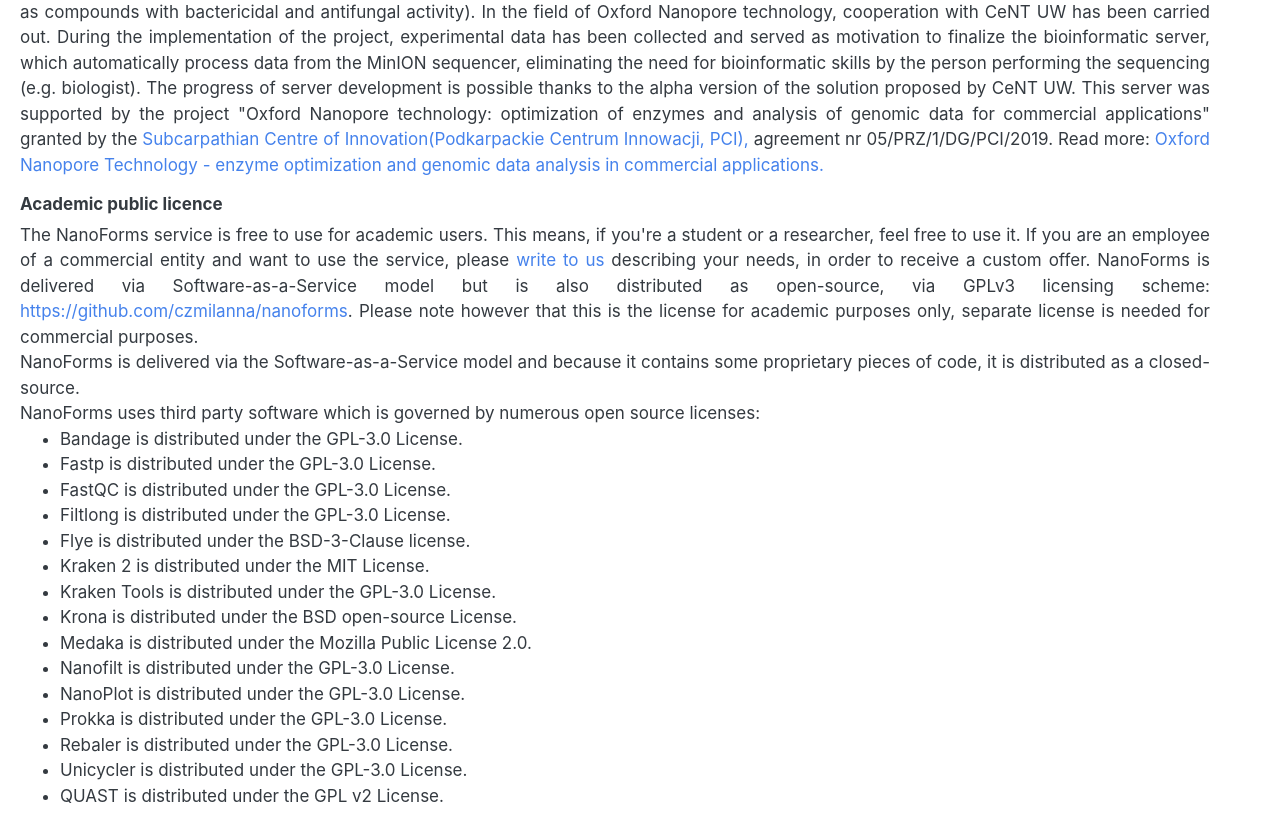
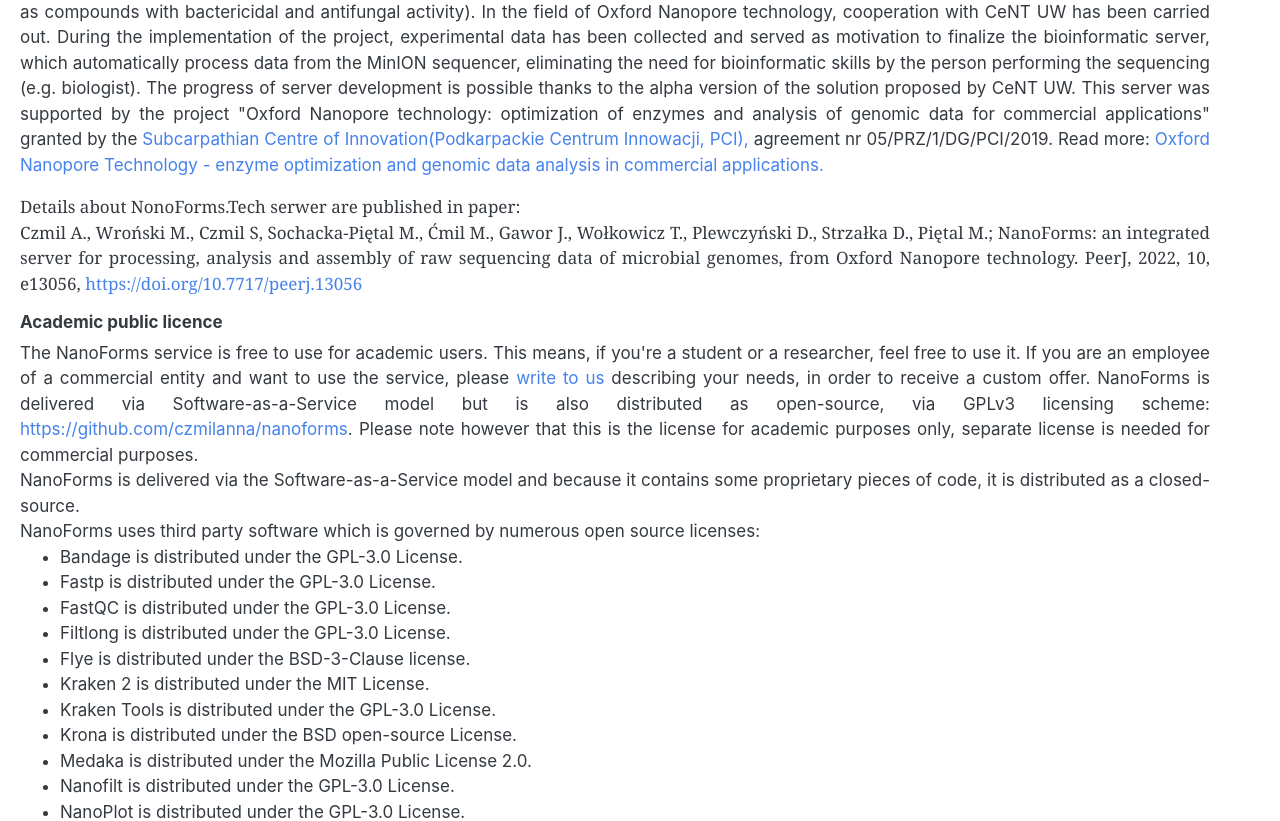
Before and after one commit to czmilanna/nanoforms, a Django app: page /about/ in a window 1280 px wide. Shown: the part 268-1089 px from the top of the page. Run offline with Django 3.2, Linux system fonts and the light colour scheme; parts of the project's set-up code (start-up, migrations or seed data) failed here and were passed over; some libraries are stand-ins or nearby versions.

Commit message:
Add info about paper

```diff
--- a/templates/about.html
+++ b/templates/about.html
@@ -28,8 +28,16 @@
            target="_blank">
             Oxford Nanopore Technology - enzyme optimization and genomic data analysis in commercial applications.
         </a>
+        </p>
 
+        <p>
+            Details about NonoForms.Tech serwer are published in paper: <br/>
+            Czmil A., Wroński M., Czmil S, Sochacka-Piętal M., Ćmil M., Gawor J., Wołkowicz T., Plewczyński D., Strzałka
+            D., Piętal M.; NanoForms: an integrated server for processing, analysis and assembly of raw sequencing data
+            of microbial genomes, from Oxford Nanopore technology. PeerJ, 2022, 10, e13056,
+            <a href="https://doi.org/10.7717/peerj.13056" target="_blank">https://doi.org/10.7717/peerj.13056</a>
         </p>
+
         <p>
         <h6>Academic public licence</h6>
 
```
